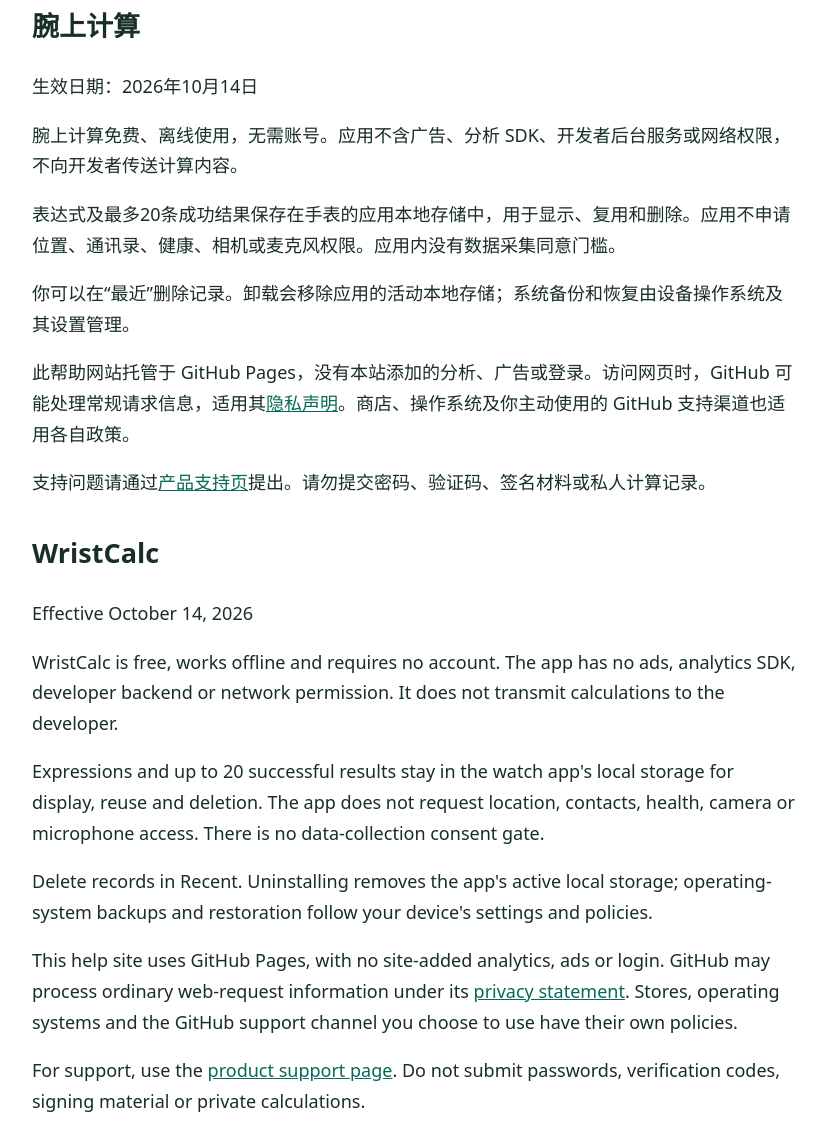
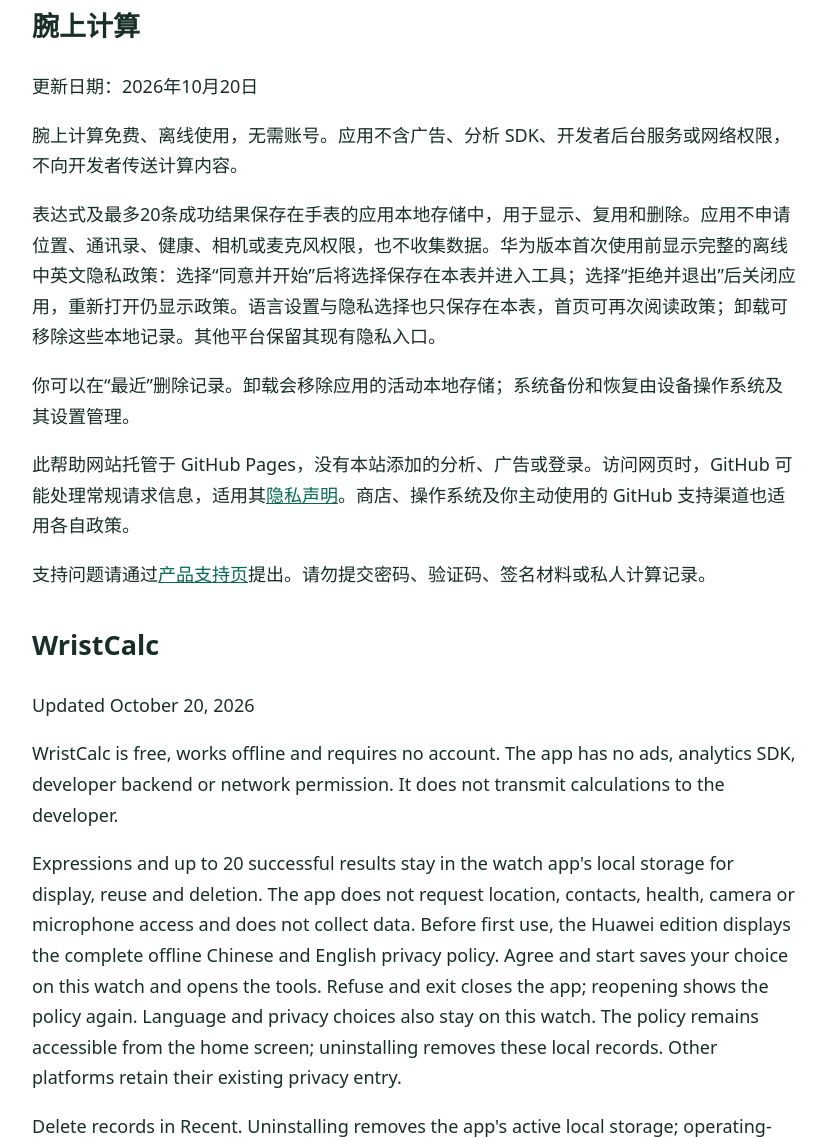
Before and after one commit to tryanswer/wristcalc-support, a plain HTML site: page privacy.html in a window 1280 px wide. Shown: the part 193-1330 px from the top of the page, without its empty margins (224-1050 px from the left). Drawn offline with Linux system fonts and the light colour scheme.

Commit message:
Explain Huawei first-launch privacy choice without data collection

```diff
--- a/privacy.html
+++ b/privacy.html
@@ -3,15 +3,15 @@
 <title>腕上计算隐私政策 · WristCalc Privacy</title>
 <style>body{max-width:48rem;margin:3rem auto;padding:0 1.25rem;font:18px/1.7 system-ui;color:#172e29}a{color:#086958}section{margin:2rem 0}nav{display:flex;gap:1.5rem}</style>
 <main><h1>隐私政策 / Privacy</h1><nav><a href="#zh">中文</a><a href="#en">English</a><a href="support.html">Help / 帮助</a></nav>
-<section id="zh"><h2>腕上计算</h2><p>生效日期：2026年10月14日</p>
+<section id="zh"><h2>腕上计算</h2><p>更新日期：2026年10月20日</p>
 <p>腕上计算免费、离线使用，无需账号。应用不含广告、分析 SDK、开发者后台服务或网络权限，不向开发者传送计算内容。</p>
-<p>表达式及最多20条成功结果保存在手表的应用本地存储中，用于显示、复用和删除。应用不申请位置、通讯录、健康、相机或麦克风权限。应用内没有数据采集同意门槛。</p>
+<p>表达式及最多20条成功结果保存在手表的应用本地存储中，用于显示、复用和删除。应用不申请位置、通讯录、健康、相机或麦克风权限，也不收集数据。华为版本首次使用前显示完整的离线中英文隐私政策：选择“同意并开始”后将选择保存在本表并进入工具；选择“拒绝并退出”后关闭应用，重新打开仍显示政策。语言设置与隐私选择也只保存在本表，首页可再次阅读政策；卸载可移除这些本地记录。其他平台保留其现有隐私入口。</p>
 <p>你可以在“最近”删除记录。卸载会移除应用的活动本地存储；系统备份和恢复由设备操作系统及其设置管理。</p>
 <p>此帮助网站托管于 GitHub Pages，没有本站添加的分析、广告或登录。访问网页时，GitHub 可能处理常规请求信息，适用其<a href="https://docs.github.com/en/site-policy/privacy-policies/github-general-privacy-statement">隐私声明</a>。商店、操作系统及你主动使用的 GitHub 支持渠道也适用各自政策。</p>
 <p>支持问题请通过<a href="https://github.com/tryanswer/wristcalc-support/issues">产品支持页</a>提出。请勿提交密码、验证码、签名材料或私人计算记录。</p></section>
-<section id="en" lang="en"><h2>WristCalc</h2><p>Effective October 14, 2026</p>
+<section id="en" lang="en"><h2>WristCalc</h2><p>Updated October 20, 2026</p>
 <p>WristCalc is free, works offline and requires no account. The app has no ads, analytics SDK, developer backend or network permission. It does not transmit calculations to the developer.</p>
-<p>Expressions and up to 20 successful results stay in the watch app's local storage for display, reuse and deletion. The app does not request location, contacts, health, camera or microphone access. There is no data-collection consent gate.</p>
+<p>Expressions and up to 20 successful results stay in the watch app's local storage for display, reuse and deletion. The app does not request location, contacts, health, camera or microphone access and does not collect data. Before first use, the Huawei edition displays the complete offline Chinese and English privacy policy. Agree and start saves your choice on this watch and opens the tools. Refuse and exit closes the app; reopening shows the policy again. Language and privacy choices also stay on this watch. The policy remains accessible from the home screen; uninstalling removes these local records. Other platforms retain their existing privacy entry.</p>
 <p>Delete records in Recent. Uninstalling removes the app's active local storage; operating-system backups and restoration follow your device's settings and policies.</p>
 <p>This help site uses GitHub Pages, with no site-added analytics, ads or login. GitHub may process ordinary web-request information under its <a href="https://docs.github.com/en/site-policy/privacy-policies/github-general-privacy-statement">privacy statement</a>. Stores, operating systems and the GitHub support channel you choose to use have their own policies.</p>
 <p>For support, use the <a href="https://github.com/tryanswer/wristcalc-support/issues">product support page</a>. Do not submit passwords, verification codes, signing material or private calculations.</p></section>
```
